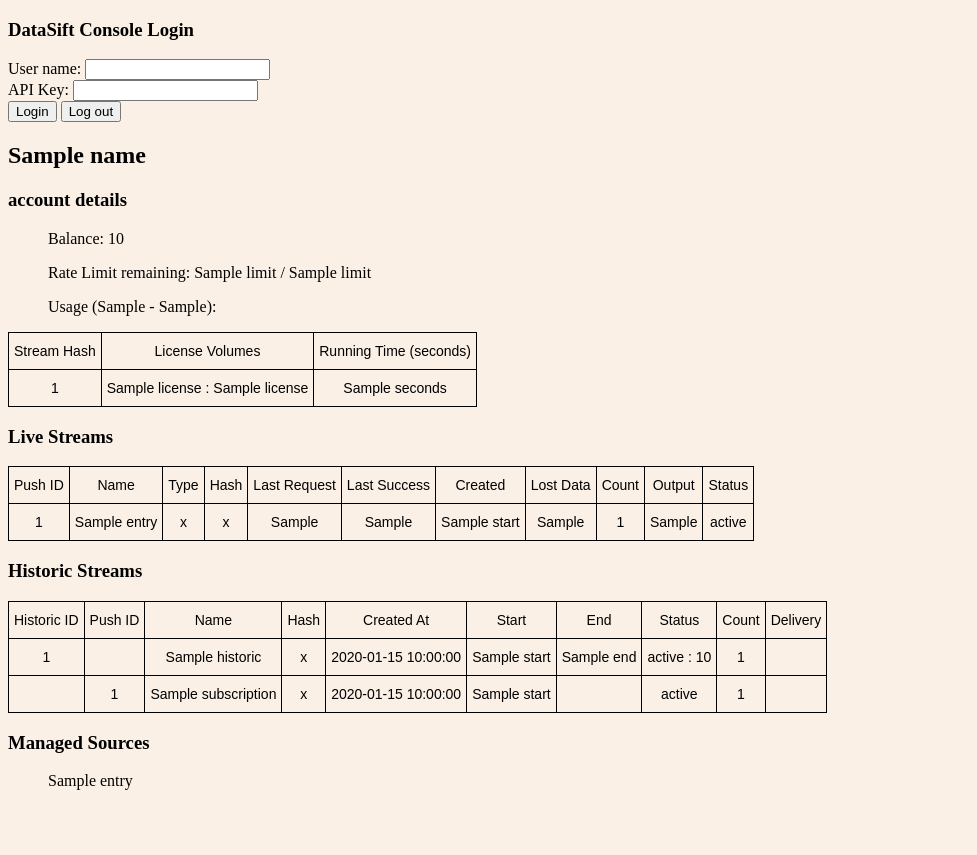
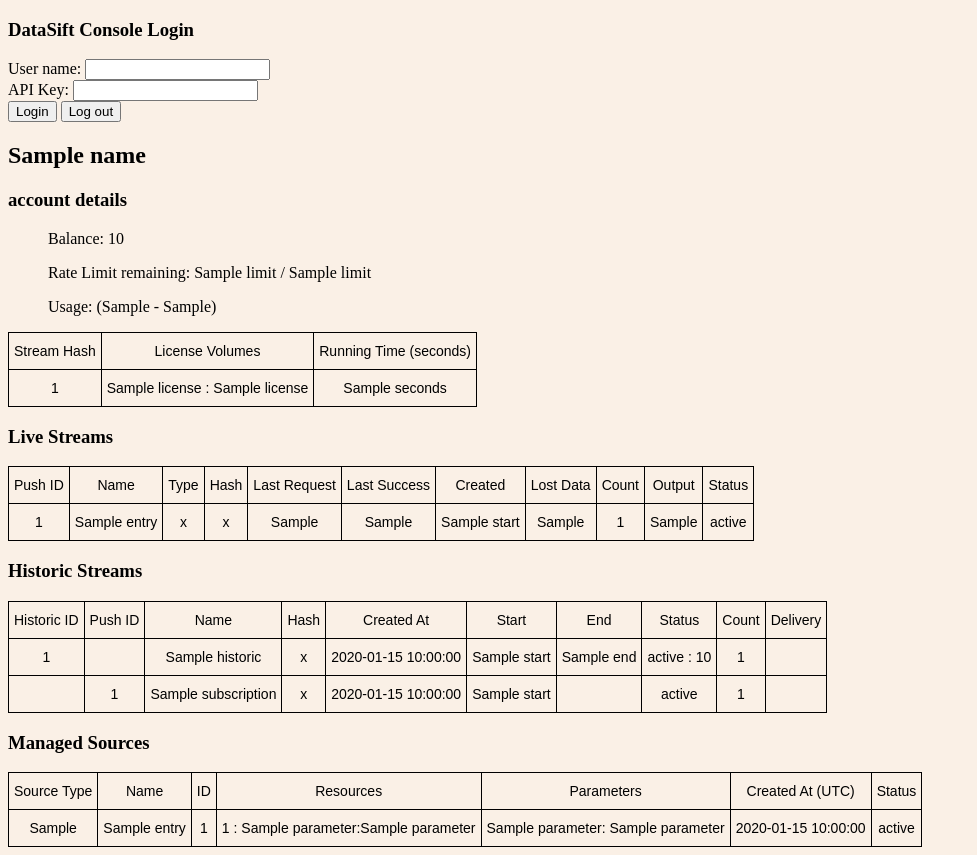
Before and after one commit to MeltwaterArchive/ds-manager, a Flask app: template templates/console.html in a window 1280 px wide. Shown: the whole page, without its empty margins (0-977 px from the left). Before the commit the page ends 790 px from the top, so only its background shows below. Run offline with Flask 2, Linux system fonts and the light colour scheme; the template is opened without the code that fills it: most values are stand-ins (such as "Sample title", 1, 10 or a date in 2020); lists and menus that the app fills with data are empty.

Commit message:
Managed Sources table

```diff
--- a/templates/console.html
+++ b/templates/console.html
@@ -42,7 +42,7 @@ p {
 <p>Balance: {{acct['balance']}}</p>
 {% endif %}
 <p>Rate Limit remaining: {{acct['limit'][0]}} / {{acct['limit'][1]}} </p>
-<p>Usage ({{ acct['usage_period'][0] }} - {{ acct['usage_period'][1] }}):</p>
+<p>Usage: ({{ acct['usage_period'][0] }} - {{ acct['usage_period'][1] }})</p>
 <table class="tg">
   <tr>
     <th class="tg-031e">Stream Hash</th>
@@ -144,7 +144,38 @@ p {
 
 <h3> Managed Sources </h3>
 
+<table class="tg">
+  <tr>
+    <th class="tg-031e">Source Type</th>
+    <th class="tg-031e">Name</th>
+    <th class="tg-031e">ID</th>
+    <th class="tg-031e">Resources</th>
+    <th class="tg-031e">Parameters</th>
+    <th class="tg-031e">Created At (UTC)</th>
+    <th class="tg-031e">Status</th>
+  </tr>
 {% for entry in source %}
-<p> {{entry}} </p>
+  <tr>
+    <th class="tg-031e">{{entry['source_type']}}</th>
+    <th class="tg-031e">{{entry['name']}}</th>
+    <th class="tg-031e">{{entry['id']}}</th>
+    <th class="tg-031e">
+{% for r in entry['resources'] %}
+      {{r['resource_id']}} :
+{% for p in r['parameters'] %}
+       {{p}}:{{r['parameters'][p]}}<BR>
 {% endfor %}
+{% endfor %}
+    </th>
+    <th class="tg-031e">
+{% for p in entry['parameters'] %}
+      {{p}}: {{entry['parameters'][p]}}<BR>
+{% endfor %}
+    </th>
+    <th class="tg-031e">{{entry['created_at']}}</th>
+    <th class="tg-031e">{{entry['status']}}</th>
+  </tr>
+{% endfor %}
+</table>
+
 {% endif %}
--- a/test.py
+++ b/test.py
@@ -80,7 +80,7 @@ def log_the_user_in():
         acct=account_all(),
         push=push_get_no_historics,
         historic=hp,
-        source=sourcegetstr)
+        source=source_get)
 
 
 def historic_push(historic_get,push_get):
@@ -176,7 +176,7 @@ def account_all():
         # transform usage response as a list of tuples
         usage_streams = usage['streams'].items()
         usage_period = (usage['start'],usage['end'])
-        limit = (usage.headers['x-ratelimit-limit'], usage.headers['x-ratelimit-remaining'])
+        limit = (usage.headers['x-ratelimit-remaining'], usage.headers['x-ratelimit-limit'])
         acct = {'balance':client.balance(),
         'usage_streams':usage_streams,
         'usage_period': usage_period,
```
